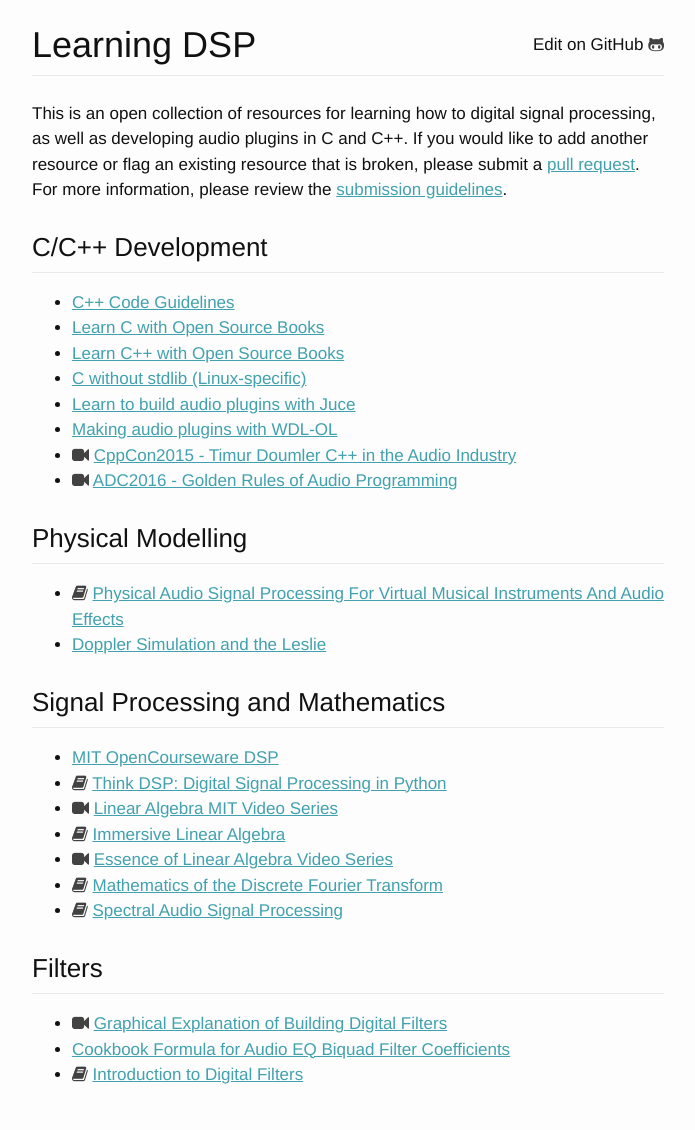
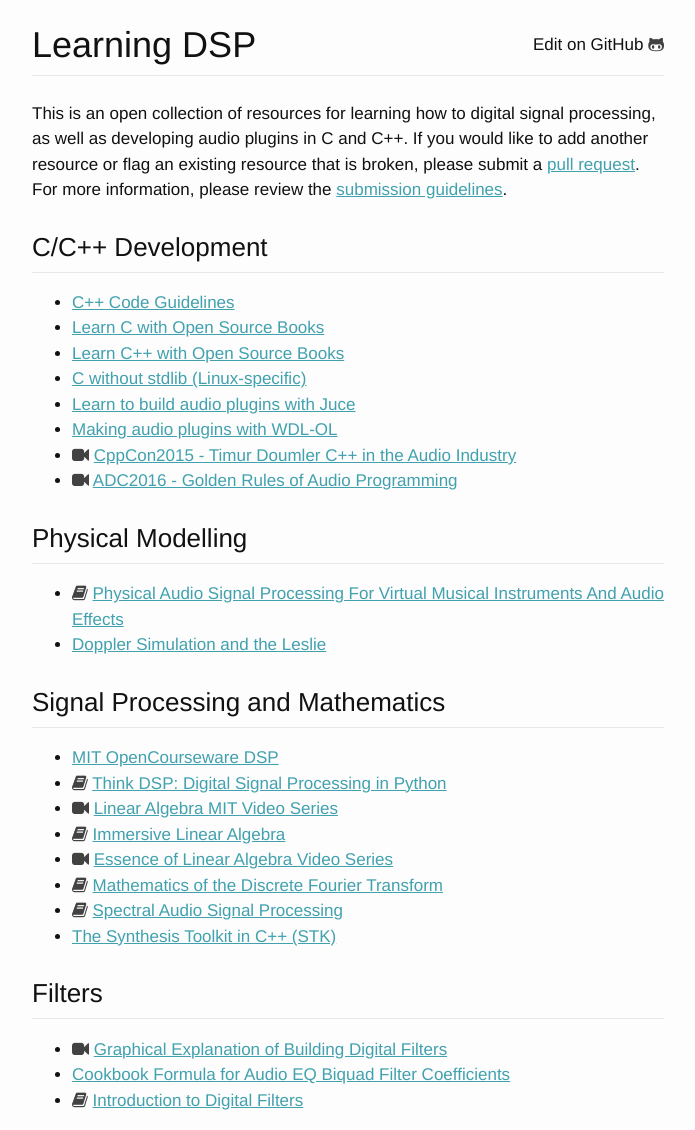
Before and after one commit to gmoe/learning-dsp, a Jekyll site: the page built from README.md, in a window 1280 px wide. Shown: the whole page, without its empty margins (292-987 px from the left). Built offline with Jekyll 4.4.1, drawn with Linux system fonts in a browser that asks for light colours; before the commit the page ends 1105 px from its top, so only the background shows below that.

Commit message:
Add STK from CCRMA.

```diff
--- a/_data/signalProcessing.json
+++ b/_data/signalProcessing.json
@@ -35,6 +35,11 @@
       "title": "Spectral Audio Signal Processing",
       "type": "book",
       "link": "https://ccrma.stanford.edu/~jos/sasp/"
+    },
+    {
+      "title": "The Synthesis Toolkit in C++ (STK)",
+      "type": "library",
+      "link": "https://ccrma.stanford.edu/software/stk/"
     }
   ]
 }
```
